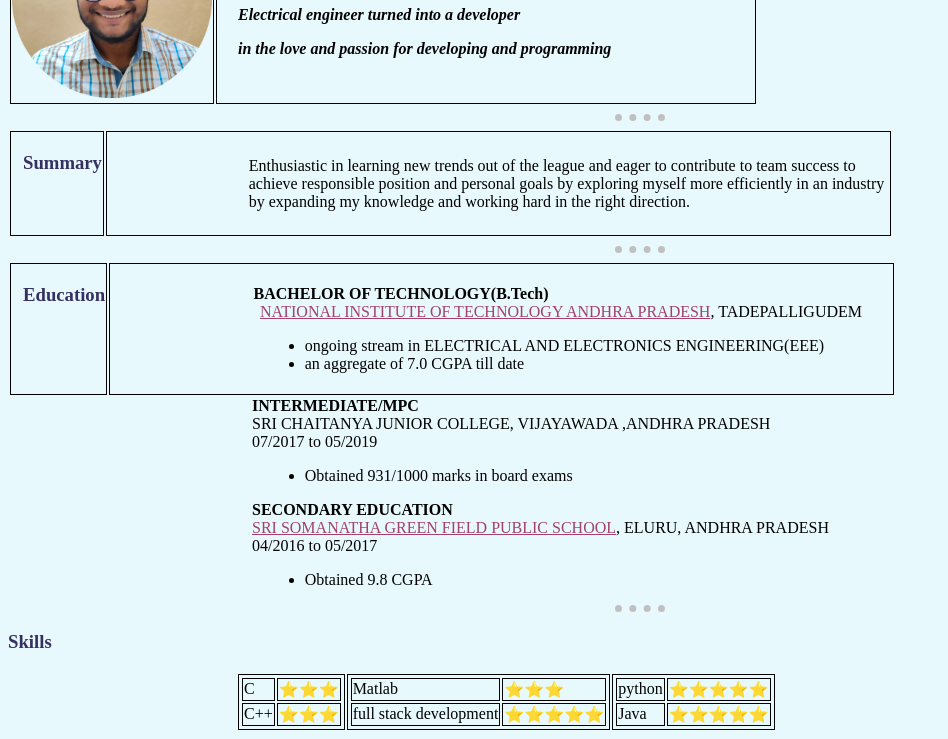
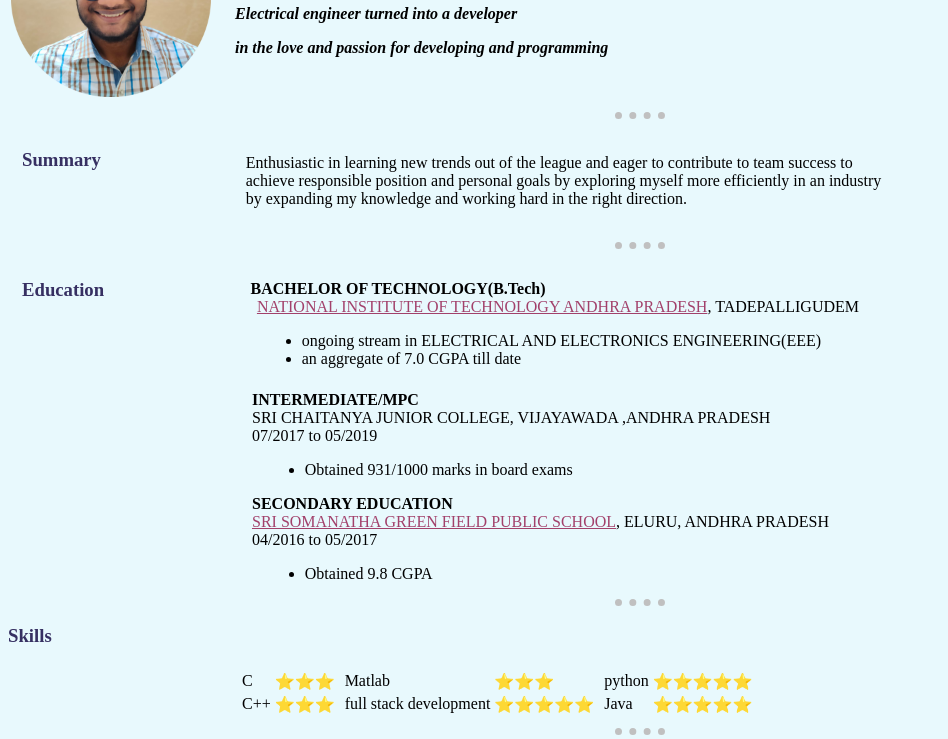
Before and after one commit to Lokeshloya2001/cv, a plain HTML site: page index.html in a window 1280 px wide. Shown: the part 114-853 px from the top of the page, without its empty margins (0-948 px from the left). Drawn offline with Linux system fonts and the light colour scheme.

Commit message:
lokeshloya

```diff
--- a/css/styles.css
+++ b/css/styles.css
@@ -39,6 +39,3 @@ a:hover{
 a{
   color: #A2416B;
 }
-td{
-  border:1px solid;
-}
```
